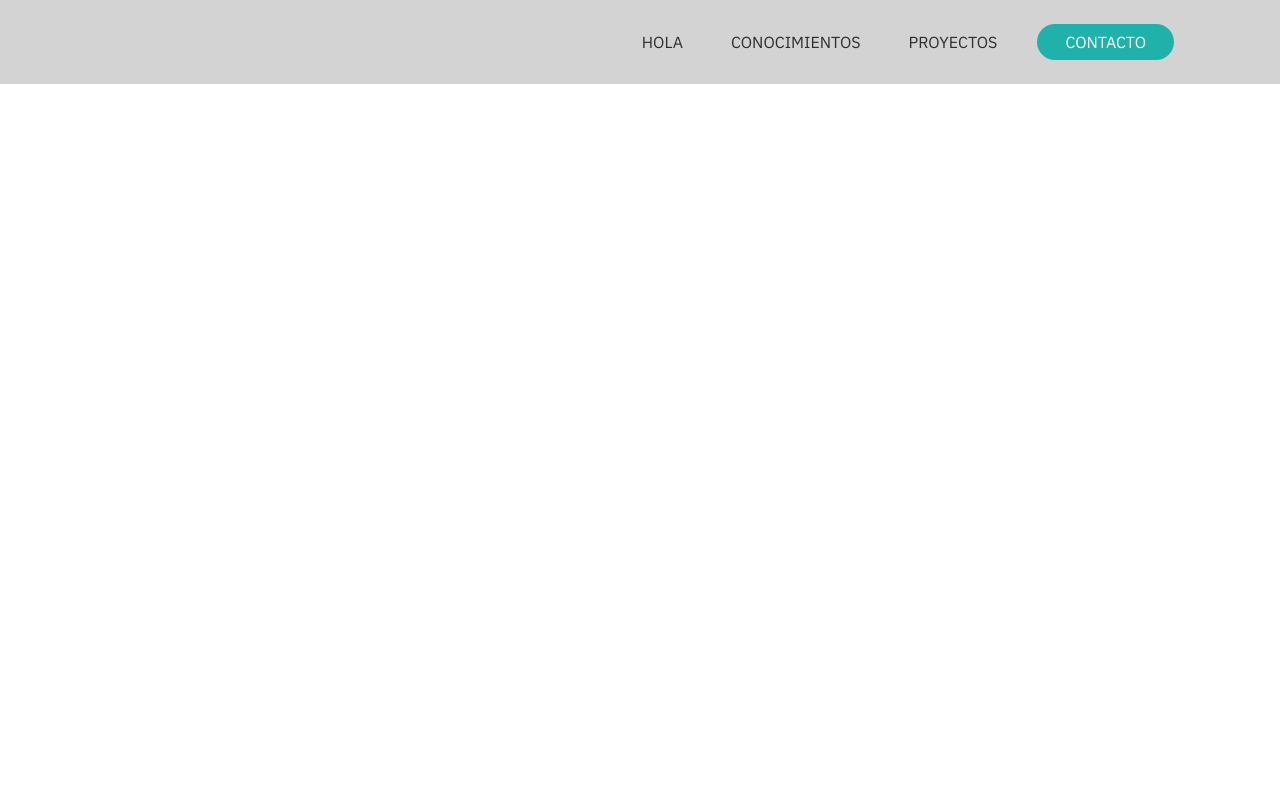
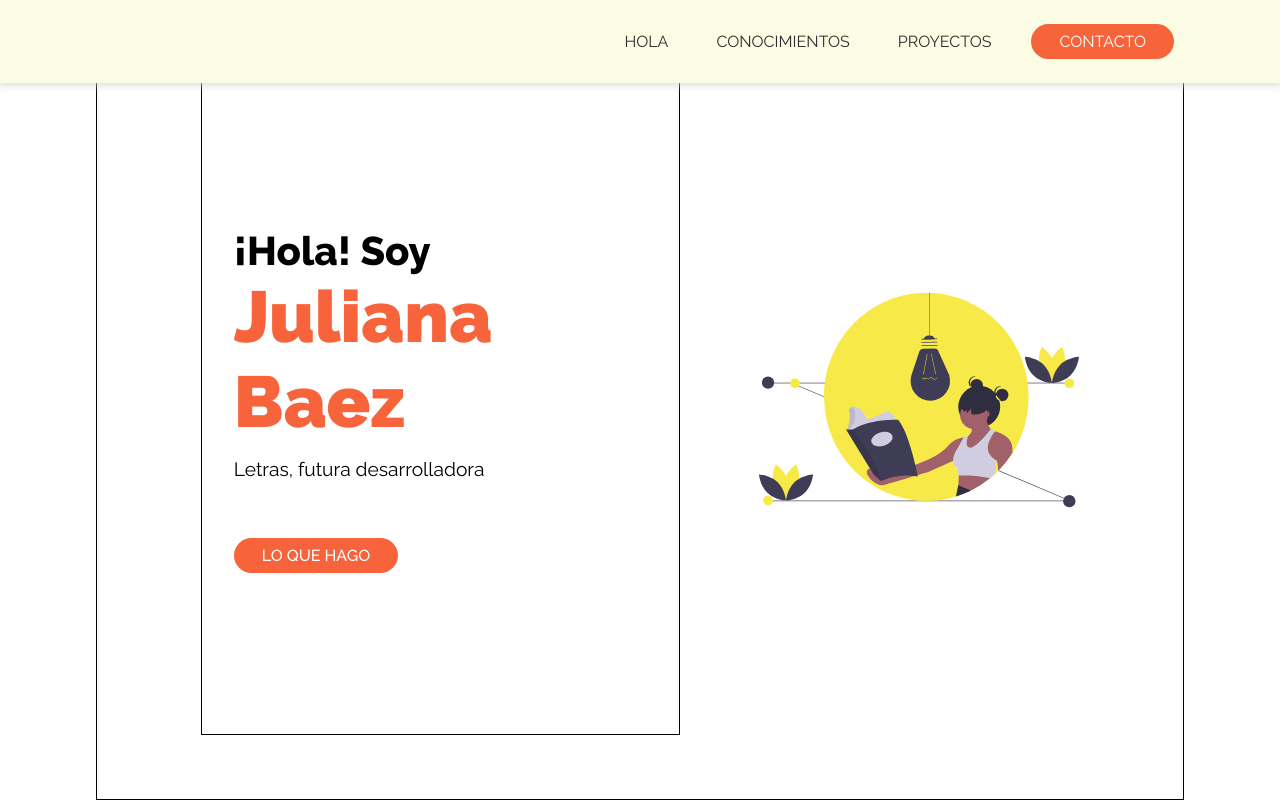
Before and after one commit to julianabaezz/portfolio-JB, a plain HTML site: page index.html in a window 1280 px wide. Drawn offline with Linux system fonts and the light colour scheme; a web font is replaced by a local one.

Commit message:
modifique color header, empece section about

```diff
--- a/index.html
+++ b/index.html
@@ -7,23 +7,38 @@
     <title>Juliana Baez</title>
     <link rel="stylesheet" href="./styles/style.css">
     <link rel="stylesheet" href="./styles/header.css">
+    <link rel="stylesheet" href="./styles/section.css">
+    <link rel="stylesheet" href="./styles/about.css">
     <link rel="preconnect" href="https://fonts.gstatic.com">
     <link rel="preconnect" href="https://fonts.gstatic.com">
+    <link rel="preconnect" href="https://fonts.gstatic.com">
+    <link href="https://fonts.googleapis.com/css2?family=Raleway:wght@200;300;400;500;600;700;800;900&display=swap" rel="stylesheet">
     <link href="https://fonts.googleapis.com/css2?family=Fascinate&family=IBM+Plex+Sans:wght@200;300;400;500;600;700&display=swap" rel="stylesheet">
 </head>
 <body>
     <header class="flex">
         <nav class="flex" >
             <ul class="flex">
-                <li> <span class="boton"> <a class="colorancla" href="">HOLA</a></span></li>
-                <li> <span class="boton"> <a class="colorancla" href="">CONOCIMIENTOS</a></span></li>
-                <li> <span class="boton"> <a class="colorancla" href="">PROYECTOS</a></span></li>
-                <li> <span class="botoncontacto"> <a class="colorcontacto"href="">CONTACTO</a></span></li>
+                <li> <span class="button"> <a class="coloranchor" href="">HOLA</a></span></li>
+                <li> <span class="button"> <a class="coloranchor" href="">CONOCIMIENTOS</a></span></li>
+                <li> <span class="button"> <a class="coloranchor" href="">PROYECTOS</a></span></li>
+                <li> <span class="contactbutton"> <a class="buttoncolor"href="">CONTACTO</a></span></li>
             </ul>
         </nav>
+    </header>
+    <section class="section">
+        <div class="about">
+            <div class="hello">
+                <h2 class="hola">¡Hola! Soy</h2>
+                <h1 class="JB">Juliana Baez</h1>
+                <p class="description">Letras, futura desarrolladora </p>
+                <div class="contactbutton buttoncolor"> <p class="weight500">LO QUE HAGO</p></div>
 
+            </div>
+            <img class="imagesize"src="./assets/images/undraw_book_reading_kx9s.svg" alt="">
+        </div>
 
-    </header>
+    </section>
 
 </body>
 </html>
--- /dev/null
+++ b/styles/about.css
@@ -0,0 +1,41 @@
+.about {
+    border: 1px solid black;
+    width: 75em;
+    height: 100vh; /*40em*/
+    display: flex ;
+    justify-content: space-around;
+    align-items: center;
+    padding: 4em
+
+}
+.hello{
+    height: 100%;
+    width: 50%;
+    border: 1px solid black;
+    padding: 2em;
+    display: flex;
+    justify-content: center;
+    align-items: flex-start;
+    flex-direction: column;
+}
+.hola {
+    font-size: 2.5em;
+    font-weight: 800;
+}
+.JB {
+    font-size: 4.5em;
+    font-weight: 900;
+    color: #F7643B;
+    margin-bottom: 0.2em;
+}
+.description {
+    font-size: 1.2em;
+    margin-bottom: 3em;
+}
+.weight500 {
+    font-weight: 500;
+}
+.imagesize {
+    width: 20em;
+    height: 20em;
+}
--- a/styles/header.css
+++ b/styles/header.css
@@ -1,8 +1,9 @@
 header {
     width: 100vw;
-    background-color: lightgrey;
+    background-color: rgb(252, 252, 228);
     justify-content: center;
     position: fixed;
+    box-shadow: 0px 0px 9px 1px lightgrey;
 
 }
 nav {
@@ -14,33 +15,33 @@ nav {
 li{
     margin: 0em 1em;
 }
-.boton{
+.button{
     padding: 0.5em;
 }
-.boton:active {
+.button:active {
     /*border: 1px solid black;*/
     border-radius: 25px;
-    box-shadow: 0px 0px 2px 2px lightseagreen;
+    box-shadow: 0px 0px 2px 2px #F7643B;
 }
-.colorancla {
+.coloranchor {
     color: #2e2e31;
 
 }
-.colorancla:hover {
-    color: cornflowerblue;
+.coloranchor:hover {
+    color: #F7643B;
     transition: 0.4s;
 
 }
-.botoncontacto {
+.contactbutton {
     padding: 0.5em 1.75em;
     border-radius: 25px;
-    background-color: lightseagreen;
+    background-color: #F7643B;
 }
-.colorcontacto {
+.buttoncolor {
     color: white;
 }
-.botoncontacto:hover {
-    background-color: lightseagreen;
+.contactbutton:hover {
+    background-color: #F7643B;
     opacity: 0.7;
     transition: 0.4s;
 }
--- /dev/null
+++ b/styles/section.css
@@ -0,0 +1,8 @@
+section {
+    width: 100vw;
+    height: 50em;
+    display: flex;
+    justify-content: center;
+    align-items: center;
+    padding: 6em;
+}
--- a/styles/style.css
+++ b/styles/style.css
@@ -4,14 +4,14 @@
     box-sizing: border-box;
     list-style: none;
     text-decoration: none;
-    font-family: 'IBM Plex Sans';
+    font-family: 'Raleway';
 }
 
 .flex {
     display: flex;
     flex-direction: row;
 }
-.columna {
+.column {
     display: flex;
     flex-direction: column;
 }
```
Also changed, not shown: assets/images/undraw_book_reading_kx9s.svg (added).
